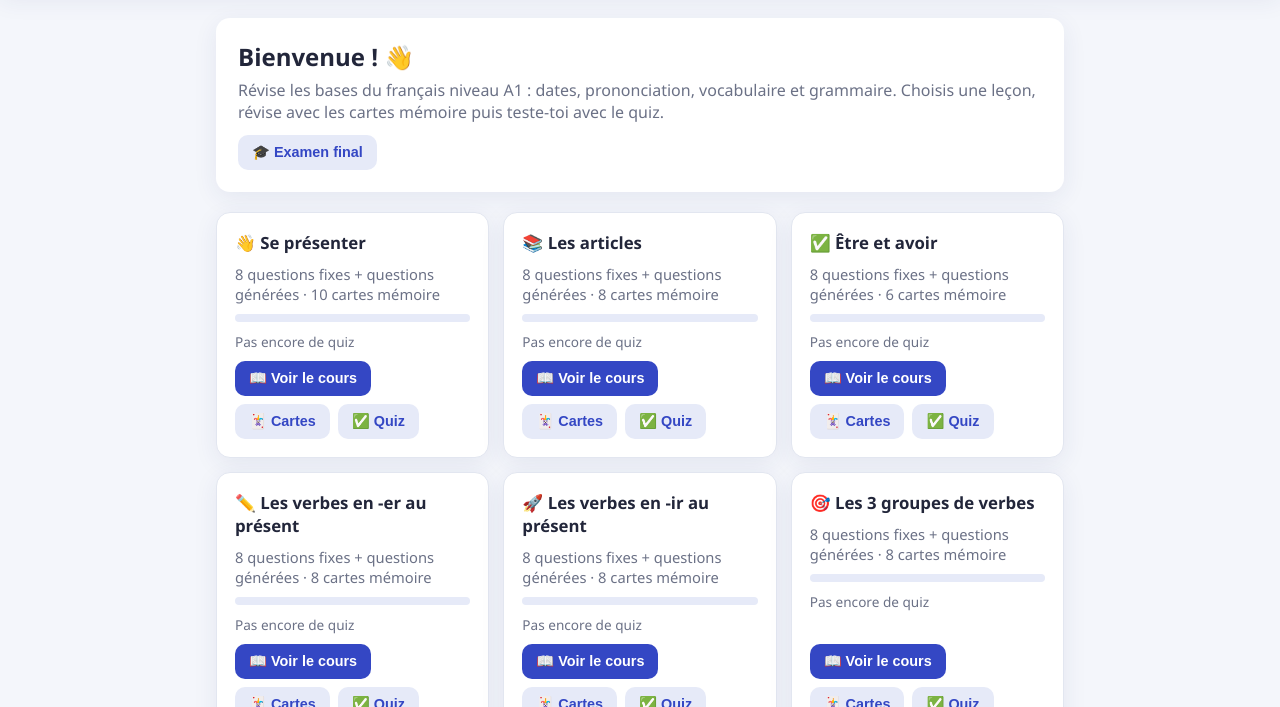
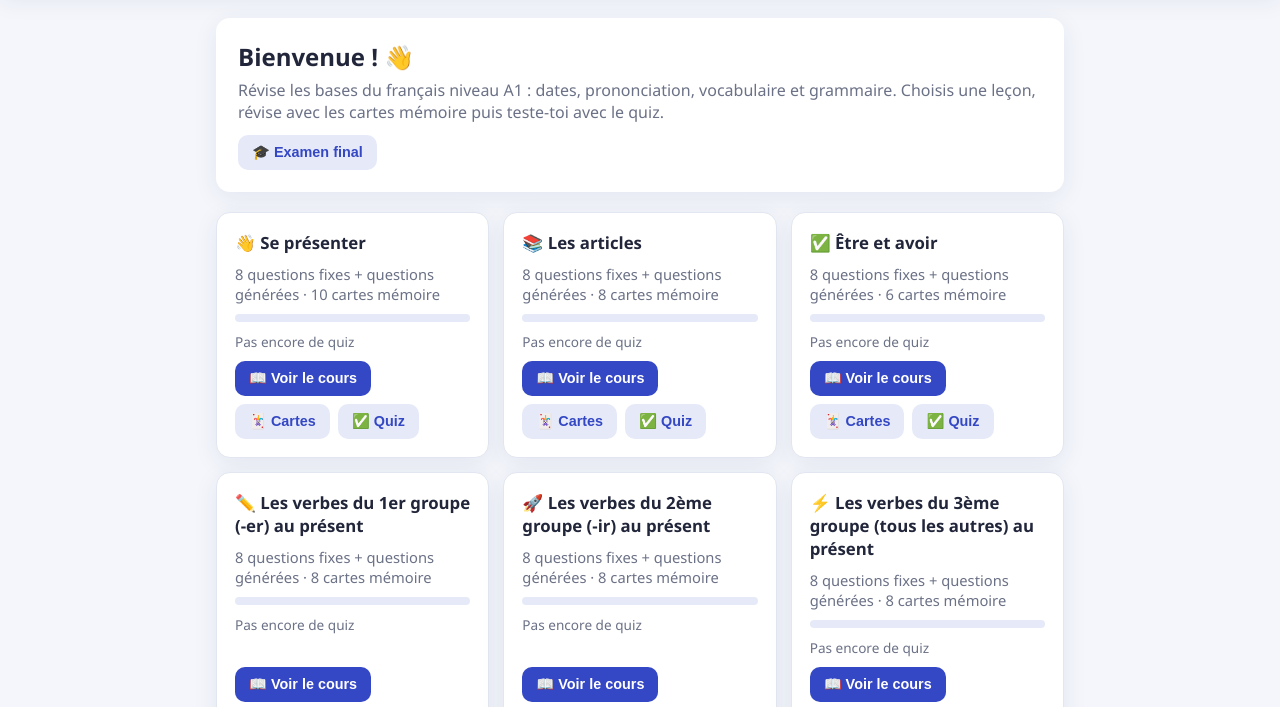
Before and after one commit to AlainFR67/Francais-A1, a plain HTML site: page index.html in a window 1280 px wide. Shown: the part 66-773 px from the top of the page. Drawn offline with Linux system fonts and the light colour scheme.

Commit message:
Leçons de conjugaison renommées par groupe + nouvelle leçon 3e groupe (v1.5.0)
Co-authored-by: AlainFR67 <AlainFR67@users.noreply.github.com>

```diff
--- a/index.html
+++ b/index.html
@@ -4,7 +4,7 @@
   <meta charset="UTF-8" />
   <meta name="viewport" content="width=device-width, initial-scale=1.0" />
   <title>Révision Français A1</title>
-  <link rel="stylesheet" href="css/style.css?v=1.4.1" />
+  <link rel="stylesheet" href="css/style.css?v=1.5.0" />
 </head>
 <body>
   <header class="topbar">
@@ -28,7 +28,7 @@
     <p class="credits">Application suggérée par Alain et créée par son ami Vibe Code</p>
   </footer>
 
-  <script src="js/data.js?v=1.4.1"></script>
-  <script src="js/app.js?v=1.4.1"></script>
+  <script src="js/data.js?v=1.5.0"></script>
+  <script src="js/app.js?v=1.5.0"></script>
 </body>
 </html>
--- a/js/app.js
+++ b/js/app.js
@@ -1,8 +1,8 @@
 "use strict";
 
-const APP_VERSION = "1.4.1";
+const APP_VERSION = "1.5.0";
 const APP_BUILD_DATE = "2026-11-20";
-const APP_BUILD_TIME = "10:19";
+const APP_BUILD_TIME = "10:30";
 const EXAM_QUESTION_COUNT = 20;
 const EXAM_ID = "examen-final";
 const QUIZ_LENGTH = 10;
--- a/js/data.js
+++ b/js/data.js
@@ -233,7 +233,7 @@ const LESSONS = [
   {
     id: "verbes-er",
     genVerbs: ["parler", "habiter", "aimer", "jouer", "écouter", "étudier", "travailler", "manger"],
-    title: "Les verbes en -er au présent",
+    title: "Les verbes du 1er groupe (-er) au présent",
     emoji: "✏️",
     theory: [
       {
@@ -311,7 +311,7 @@ const LESSONS = [
   {
     id: "verbes-ir",
     genVerbs: ["finir", "choisir", "grandir", "réfléchir", "réussir", "obéir"],
-    title: "Les verbes en -ir au présent",
+    title: "Les verbes du 2ème groupe (-ir) au présent",
     emoji: "🚀",
     theory: [
       {
@@ -391,10 +391,95 @@ const LESSONS = [
     ],
   },
   {
+    id: "verbes-3e-groupe",
+    title: "Les verbes du 3ème groupe (tous les autres) au présent",
+    emoji: "⚡",
+    genVerbs: ["aller", "faire", "venir"],
+    theory: [
+      {
+        title: "Le verbe aller",
+        body: "Je vais / tu vas / il, elle va / nous allons / vous allez / ils, elles vont.",
+      },
+      {
+        title: "Le verbe faire",
+        body: "Je fais / tu fais / il, elle fait / nous faisons / vous faites / ils, elles font.",
+      },
+      {
+        title: "Le verbe venir",
+        body: "Je viens / tu viens / il, elle vient / nous venons / vous venez / ils, elles viennent.",
+      },
+      {
+        title: "Les autres verbes usuels",
+        list: [
+          "pouvoir → je peux, tu peux, il peut, nous pouvons, vous pouvez, ils peuvent",
+          "vouloir → je veux, tu veux, il veut, nous voulons, vous voulez, ils veulent",
+          "partir → je pars, tu pars, il part, nous partons, vous partez, ils partent",
+        ],
+      },
+      {
+        title: "À retenir",
+        body: "Les verbes du 3ème groupe sont irréguliers : il faut mémoriser chaque modèle (aller, faire, venir…). Beaucoup font « -s, -s, -t » au singulier, mais les formes de « nous » et « vous » ressemblent souvent à l'infinitif (nous ven-ons, vous ven-ez).",
+      },
+    ],
+    vocab: [
+      { fr: "aller", def: "se déplacer vers un lieu" },
+      { fr: "faire", def: "effectuer une action" },
+      { fr: "venir", def: "arriver depuis un lieu" },
+      { fr: "partir", def: "quitter un lieu" },
+      { fr: "pouvoir", def: "avoir la capacité ou la permission de" },
+      { fr: "vouloir", def: "désirer quelque chose" },
+      { fr: "nous allons", def: "conjugaison de aller avec « nous »" },
+      { fr: "vous faites", def: "conjugaison de faire avec « vous »" },
+    ],
+    quiz: [
+      {
+        q: "Je ___ à l'école. (aller)",
+        choices: ["va", "vais", "vas"],
+        answer: 1,
+      },
+      {
+        q: "Vous ___ vos devoirs. (faire)",
+        choices: ["faites", "faisons", "font"],
+        answer: 0,
+      },
+      {
+        q: "Ils ___ au cinéma. (aller)",
+        choices: ["allons", "vont", "vas"],
+        answer: 1,
+      },
+      {
+        q: "Tu ___ d'où ? (venir)",
+        choices: ["viens", "vient", "venez"],
+        answer: 0,
+      },
+      {
+        q: "J'___ rester à la maison. (vouloir)",
+        choices: ["veux", "veut", "voulons"],
+        answer: 0,
+      },
+      {
+        q: "Elle ___ aller à Lyon. (pouvoir)",
+        choices: ["peux", "pouvons", "peut"],
+        answer: 2,
+      },
+      {
+        q: "Nous ___ à huit heures. (partir)",
+        choices: ["pars", "partons", "partent"],
+        answer: 1,
+      },
+      {
+        q: "On ___ du vélo. (faire)",
+        choices: ["fait", "fais", "faites"],
+        answer: 0,
+      },
+    ],
+  },
+  {
+    id: "trois-groupes",
     id: "trois-groupes",
     genVerbs: ["aller", "faire", "venir"],
     genGroups: true,
-    title: "Les 3 groupes de verbes",
+    title: "Les 3 groupes de verbes au présent",
     emoji: "🎯",
     theory: [
       {
```
Also changed, not shown: 1 other file.
